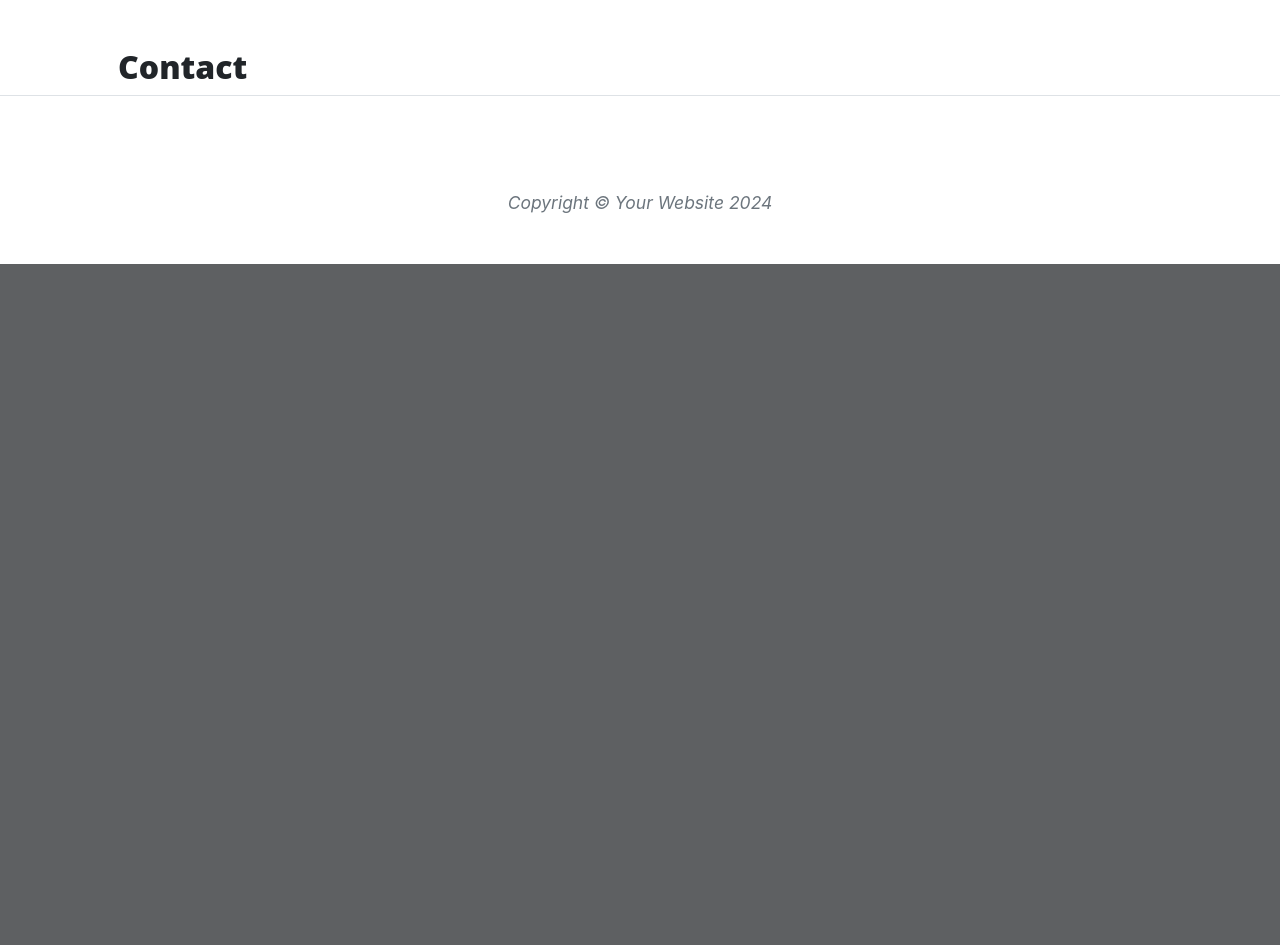
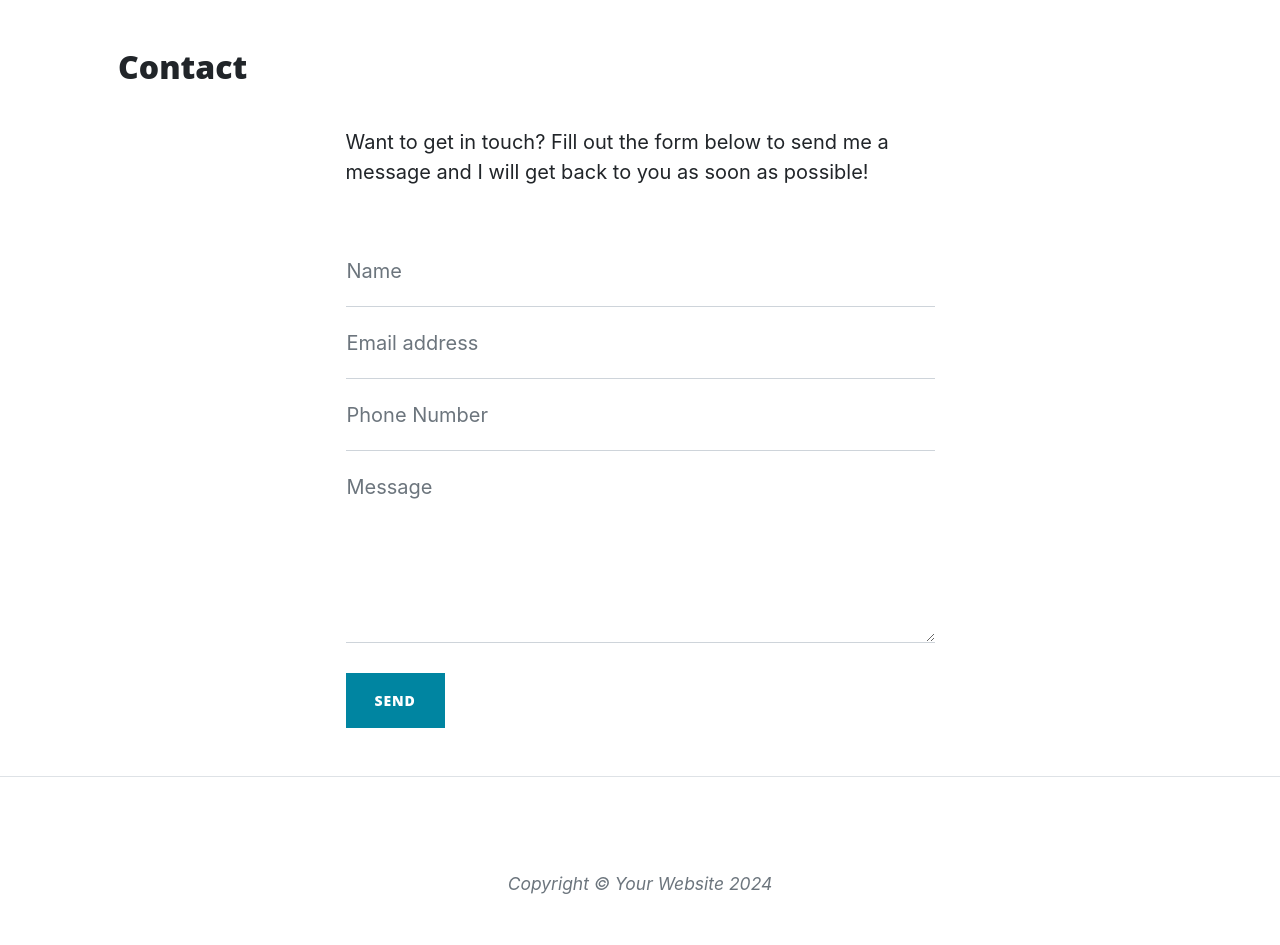
Before and after one commit to JSaprah/flask, a Flask app: page /contact in a window 1280 px wide. Shown: the part 628-1573 px from the top of the page. Before the commit the page ends 892 px from the top, so only its background shows below. Run offline with Flask 3, Linux system fonts and the light colour scheme; some libraries are stand-ins or nearby versions.

Commit message:
new changes

```diff
--- a/run.py
+++ b/run.py
@@ -1,8 +1,12 @@
 import os
-from flask import Flask, render_template
+import json
+from flask import Flask, render_template, request, flash
+if os.path.exists("env.py"):
+    import env
 
 
 app = Flask(__name__)
+app.secret_key = os.environ.get("SECRET_KEY")
 
 
 @app.route("/")
@@ -12,11 +16,28 @@ def index():
 
 @app.route("/about")
 def about():
-    return render_template("about.html", page_title="About")
+    data = []
+    with open("data/company.json", "r") as json_data:
+        data = json.load(json_data)
+    return render_template("about.html", page_title="About", company=data)
 
 
-@app.route("/contact")
+@app.route("/about/<member_name>")
+def about_member(member_name):
+    member = {}
+    with open("data/company.json", "r") as json_data:
+        data = json.load(json_data)
+        for obj in data:
+            if obj["url"] == member_name:
+                member = obj
+    return render_template("member.html", member=member)
+
+
+@app.route("/contact", methods=["GET", "POST"])
 def contact():
+    if request.method == "POST":
+        flash("Thanks {}, we have received your message!".format(
+            request.form.get("name")))
     return render_template("contact.html", page_title="Contact")
 
 
--- a/templates/contact.html
+++ b/templates/contact.html
@@ -1,4 +1,77 @@
 {% extends "base.html" %}
 {% block content %}
-    <h2>{{ page_title }}</h2>
+<h2>{{ page_title }}</h2>
+
+<div class="row gx-4 gx-lg-5 justify-content-center">
+
+    <div class="col-md-10 col-lg-8 col-xl-7">
+
+        {% with messages = get_flashed_messages() %}
+        {% if messages %}
+        <ul class="flashes">
+            {% for message in messages %}
+            <li>{{ message }}</li>
+            {% endfor %}
+        </ul>
+        {% endif %}
+        {% endwith %}
+
+
+        <p>Want to get in touch? Fill out the form below to send me a message and I will get back to you as soon as
+            possible!</p>
+        <div class="my-5">
+            <form method="POST" id="contactForm" data-sb-form-api-token="API_TOKEN">
+                <div class="form-floating">
+                    <input class="form-control" name="name" id="name" type="text" placeholder="Enter your name..."
+                        data-sb-validations="required" />
+                    <label for="name">Name</label>
+                    <div class="invalid-feedback" data-sb-feedback="name:required">A name is required.</div>
+                </div>
+                <div class="form-floating">
+                    <input class="form-control" name="email" id="email" type="email" placeholder="Enter your email..."
+                        data-sb-validations="required,email" />
+                    <label for="email">Email address</label>
+                    <div class="invalid-feedback" data-sb-feedback="email:required">An email is required.</div>
+                    <div class="invalid-feedback" data-sb-feedback="email:email">Email is not valid.</div>
+                </div>
+                <div class="form-floating">
+                    <input class="form-control" name="phone" id="phone" type="tel"
+                        placeholder="Enter your phone number..." data-sb-validations="required" />
+                    <label for="phone">Phone Number</label>
+                    <div class="invalid-feedback" data-sb-feedback="phone:required">A phone number is required.</div>
+                </div>
+                <div class="form-floating">
+                    <textarea class="form-control" name="message" id="message" placeholder="Enter your message here..."
+                        style="height: 12rem" data-sb-validations="required"></textarea>
+                    <label for="message">Message</label>
+                    <div class="invalid-feedback" data-sb-feedback="message:required">A message is required.</div>
+                </div>
+                <br />
+                <!-- Submit success message-->
+                <!---->
+                <!-- This is what your users will see when the form-->
+                <!-- has successfully submitted-->
+                <div class="d-none" id="submitSuccessMessage">
+                    <div class="text-center mb-3">
+                        <div class="fw-bolder">Form submission successful!</div>
+                        To activate this form, sign up at
+                        <br />
+                        <a
+                            href="https://startbootstrap.com/solution/contact-forms">https://startbootstrap.com/solution/contact-forms</a>
+                    </div>
+                </div>
+                <!-- Submit error message-->
+                <!---->
+                <!-- This is what your users will see when there is-->
+                <!-- an error submitting the form-->
+                <div class="d-none" id="submitErrorMessage">
+                    <div class="text-center text-danger mb-3">Error sending message!</div>
+                </div>
+                <!-- Submit Button-->
+                <button class="btn btn-primary text-uppercase" id="submitButton" type="submit">Send</button>
+            </form>
+        </div>
+    </div>
+</div>
+
 {% endblock %}
```
Also changed, not shown: data/company.json (added, +79 -0 lines), templates/about.html (+24 -19 lines), templates/member.html (added, +12 -0 lines).
